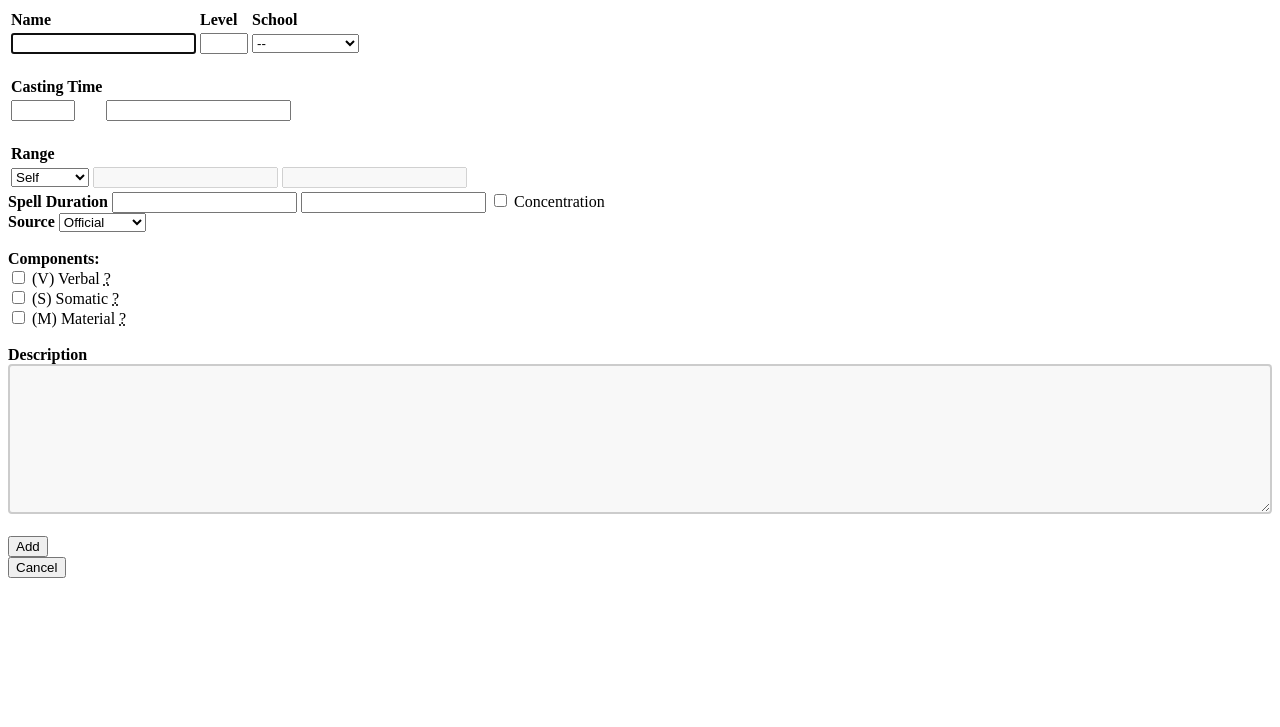
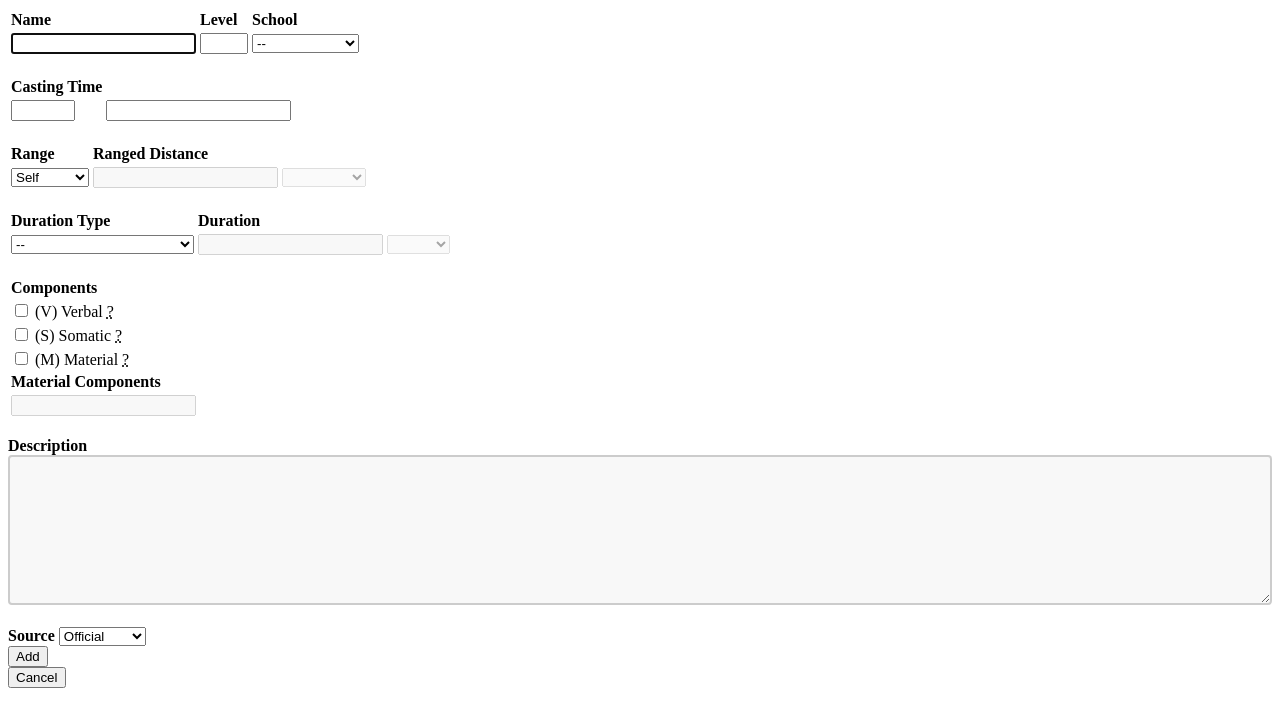
Before and after one commit to Dinnoman17441/DNDDATABASE, a Flask app: page /addspell in a window 1280 px wide. Shown: the top 727 px of the page. Run offline with Flask 2, Linux system fonts and the light colour scheme; a user stored in the database is signed in; data comes from the database, SQL or seed files in the repository; lists and menus that the app fills with data are empty.

Commit message:
0.2.9 | Reworked 'duration' and 'components'

```diff
--- a/templates/addspell.html
+++ b/templates/addspell.html
@@ -32,6 +32,7 @@
 <table class="spellAddTable">
     <tr>
         <th><label for="school"><b>Range</b></label></th>
+        <th><b>Ranged Distance</b></th>
     </tr>
     <tr>
         <th><select id="range_type" type="text" name="range_type">
@@ -41,31 +42,70 @@
             {% endfor %}
         </select></th>
         <th><input id="range_number_value" type="number" name="range_number_value"></th>
-        <th><input id="range_unit" type="text" name="range_unit"></th>
-    </tr>
-</table>
-
-        <div>
-            <label for="duration"><b>Spell Duration</b></label>
-            <input id="duration" type="number" name="spell_duration">
-
-            <input id="duration_unit" type="text" name="spell_duration_unit" list="duration_units">
-            <datalist id="duration_units">
-                {% set units = ["Instantaneous", "Round(s)", "Action(s)", "Reaction", "Second(s)", "Minute(s)", "Hour(s)", "Day(s)"] %}
+        <th><select id="range_unit" type="text" name="range_unit">
+            {% set units = ["Feet (ft.)", "Miles (mi.)"] %}
             {% for unit in units %}
                 <option value="{{ unit }}">{{ unit }}</option>
             {% endfor %}
-            </datalist>
-
-            <table>
-                <input type="hidden" name="spell_concentration" value="0">
-                <tr><input type="checkbox" id="concentration" name="spell_concentration" value="1"></tr>
-                <label for="concentration"> Concentration</label>
+        </select></th>
+    </tr>
 </table>
-        </div>
+<br>
+<table class="spellAddTable">
+    <tr>
+        <th><b>Duration Type</b></th>
+        <th><label for="duration"><b>Duration</b></label></th>
+    </tr>
+    <tr>
+        <th><select id="duration_type" type="text" name="duration_type">
+            {% set units = ["Concentration", "Instantaneous", "Special", "Time", "Until Dispelled", "Until Dispelled or Triggered"] %}
+            {% for unit in units %}
+                <option value="{{ unit }}">{{ unit }}</option>
+            {% endfor %}
+                <option value="NULL" selected>--</option>
+        </select></th>
+        <th><input id="duration" type="number" name="spell_duration"></th>
+        <th><select id="duration_time_unit" type="text" name="duration_time_unit">
+            {% set units = ["Round", "Minute", "Hour", "Day"] %}
+            {% for unit in units %}
+                <option value="{{ unit }}">{{ unit }}</option>
+            {% endfor %}
+                <option value="NULL" selected>--</option>
+        </select></th>
+    </tr>
+</table>
+<br>
+<table class="spellAddTable">
+    <tr>
+        <th><b>Components</b></th>
+    </tr>
+        <input type="hidden" name="v_component" value="0">
+        <tr><td><input type="checkbox" id="v" name="v_component" value="1">
+        <label for="v"> (V) Verbal <abbr title="The Verbal component requires the spellcaster be able to verbally speak while casting the spell">?</abbr></label></td></tr>
 
 
+        <input type="hidden" name="s_component" value="0">
+        <tr><td><input type="checkbox" id="s" name="s_component" value="1">
+        <label for="s"> (S) Somatic <abbr title="The Somatic component requires the spellcaster be able to make a physical motion while casting the spell">?</abbr></label></td></tr>
 
+
+        <input type="hidden" name="m_component" value="0">
+        <tr><td><input type="checkbox" id="m" name="m_component" value="1">
+        <label for="m"> (M) Material <abbr title="The Material component requires the spellcaster to consume a specified material to cast the spell">?</abbr></label></td></tr>
+
+        <tr>
+            <th><b>Material Components</b></th>
+        </tr>
+        <tr>
+            <th><input type=text id="materials" disabled></th>
+        </tr>
+</table>
+<br>
+<div>
+    <label for="desc"><b>Description</b></label>
+    <textarea id="desc" type="text" name="spell_desc"></textarea>
+</div>
+<br>
 <div>
     <label for="source"><b>Source</b></label>
     <select id="source" type="text" name="spell_source" list="sources">
@@ -74,33 +114,6 @@
         {% endfor %}
     </select>
 </div>
-
-        <br>
-        <div>
-            <b>Components:</b>
-            <br>
-            <table>
-                <input type="hidden" name="v_component" value="0">
-                <tr><input type="checkbox" id="v" name="v_component" value="1"></tr>
-                <label for="v"> (V) Verbal <abbr title="The Verbal component requires the spellcaster be able to verbally speak while casting the spell">?</abbr></label>
-                <br>
-
-                <input type="hidden" name="s_component" value="0">
-                <tr><input type="checkbox" id="s" name="s_component" value="1"></tr>
-                <label for="s"> (S) Somatic <abbr title="The Somatic component requires the spellcaster be able to make a physical motion while casting the spell">?</abbr></label>
-
-                <br>
-                <input type="hidden" name="m_component" value="0">
-                <tr><input type="checkbox" id="m" name="m_component" value="1"></tr>
-                <label for="m"> (M) Material <abbr title="The Material component requires the spellcaster to consume a specified material to cast the spell">?</abbr></label>
-            </table>
-        </div>
-        <br>
-        <div>
-            <label for="desc"><b>Description</b></label>
-            <textarea id="desc" type="text" name="spell_desc"></textarea>
-        </div>
-        <br>
 
 <input type="submit" value="Add">
 </form>
@@ -120,6 +133,35 @@ $rtype.change(function () {
     }
 }).trigger('change');
 </script>
+<script>
+var $durtype = $('#duration_type'), $durvalue = $('#duration'), $durunit = $('#duration_time_unit');
+$durtype.change(function () {
+    if ($durtype.val() == 'Concentration') {
+        $durvalue.removeAttr('disabled');
+        $durunit.removeAttr('disabled');
+    } else if ($durtype.val() == 'Time') {
+        $durvalue.removeAttr('disabled');
+        $durunit.removeAttr('disabled');
+    } else if ($durtype.val() == 'Special') {
+        $durvalue.removeAttr('disabled');
+        $durunit.removeAttr('disabled');
+    } else {
+        $durvalue.attr('disabled', 'disabled').val('');
+        $durunit.attr('disabled', 'disabled').val('');
+    }
+}).trigger('change')
+</script>
+<script>
+var $m = $('#m'), $materials = $("#materials");
+$m.click(function () {
+    if($m.is(':checked')) {
+        $materials.removeAttr('disabled');
+    } else {
+        $materials.attr('disabled', 'disabled').val('');
+    }
+});
 
 
+</script>
+
 {% endblock body %}
```
Lines whose indentation alone changed are shown as unchanged.
